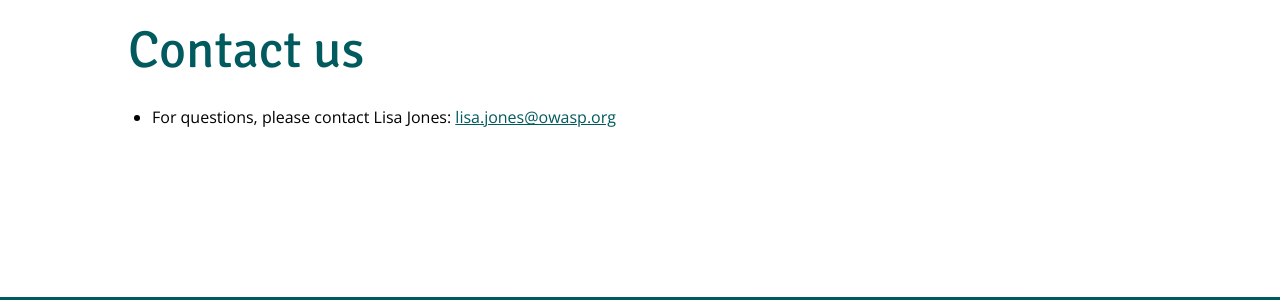
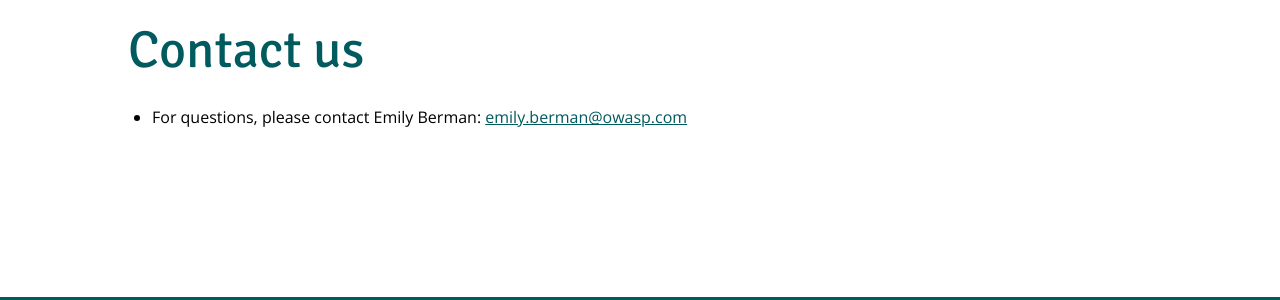
Before and after one commit to OWASP/AppSecUSA2018, a Jekyll site: the page built from about/contact-us.md, in a window 1280 px wide. Shown: the part 165-465 px from the top of the page. Built offline with Jekyll 4.4.1, drawn with Linux system fonts in a browser that asks for light colours.

Commit message:
Update contact-us.md

```diff
--- a/about/contact-us.md
+++ b/about/contact-us.md
@@ -4,7 +4,7 @@ footerless: true
 ---
 
 # {{page.title}}
-* For questions, please contact Lisa Jones: [lisa.jones@owasp.org](mailto:lisa.jones@owasp.org)
+* For questions, please contact Emily Berman: [emily.berman@owasp.com](mailto:emily.berman@owasp.com)
 
 
 <div style="height: 8em"></div>
```
